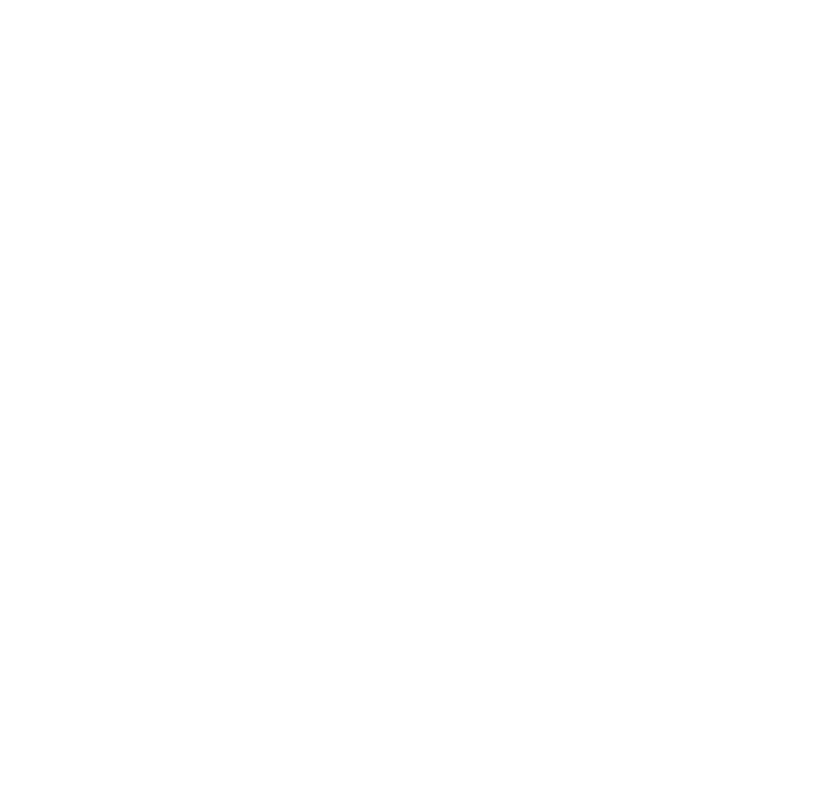
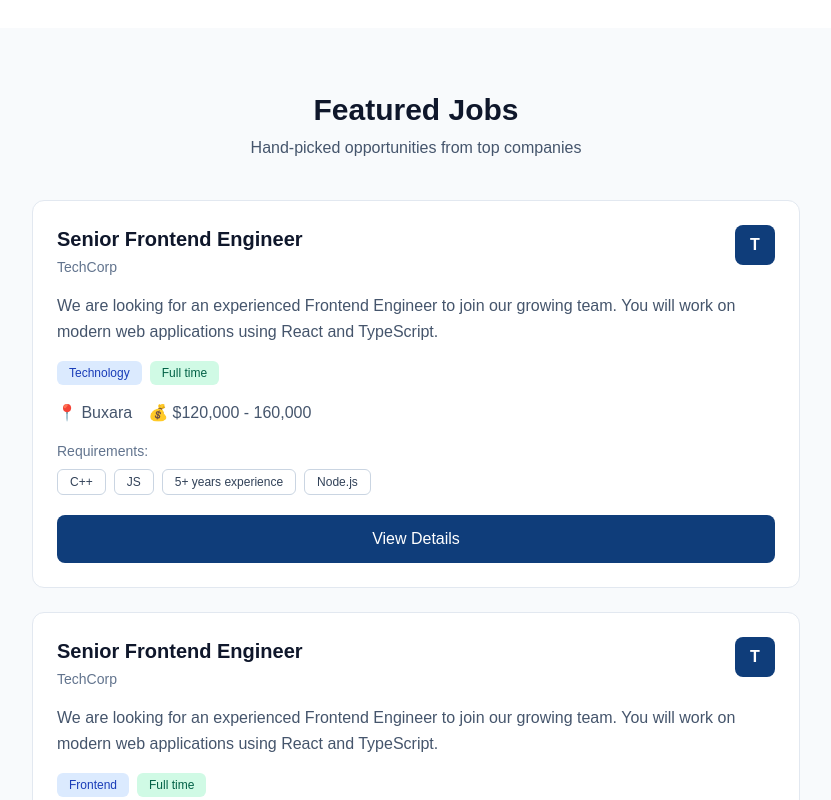
Before and after one commit to Zokajan1984/mustaqil_loyiha_1.1, a Next.js app: page / in a window 1280 px wide. Shown: the part 580-1380 px from the top of the page, without its empty margins (224-1055 px from the left). Before the commit the page ends 800 px from the top, so only its background shows below. Built offline with nearby package versions, Linux system fonts and the light colour scheme.

Commit message:
JobCard.tsx ni o'zgartirdim

```diff
--- a/app/page.tsx
+++ b/app/page.tsx
@@ -1,6 +1,7 @@
 import Header from "@/components/Header";
 import Hero from "@/components/Hero";
 import Stats from "@/components/Stats";
+import FeaturedJobs from "@/components/FeaturedJobs";
 
 export default function Home() {
   return (
@@ -8,6 +9,7 @@
       <Header />
       <Hero />
       <Stats />
+      <FeaturedJobs />
     </main>
   );
 }
--- a/components/FeaturedJobs.tsx
+++ b/components/FeaturedJobs.tsx
@@ -3,19 +3,21 @@
 
 export default function FeaturedJobs() {
   const jobs = data.jobs.slice(0, 3);
+
   return (
     <section className="bg-slate-50 py-16">
-      <div className="max-w-16xl mx-auto px-4">
+      <div className="max-w-6xl mx-auto px-4">
         <div className="text-center mb-10">
-          <h2 className="text-3xl font-bold text-slate-800 mb-2">
+          <h2 className="text-3xl font-bold text-slate-900 mb-2">
             Featured Jobs
           </h2>
-          <p className="text-slate-500">
+          <p className="text-slate-600">
             Hand-picked opportunities from top companies
           </p>
         </div>
 
-        <div className="grid grid-cols-1 mb:grid-cols-2 lg:grid-cols-3 gap-6">
+        {/* 1 колонка на мобильном, как на скрине */}
+        <div className="grid grid-cols-1 gap-6 max-w-3xl mx-auto">
           {jobs.map((job) => (
             <JobCard key={job.id} job={job} />
           ))}
--- a/components/JobCard.tsx
+++ b/components/JobCard.tsx
@@ -1,30 +1,89 @@
+// Тип вакансии как в db.json
 type Job = {
   id: string;
   title: string;
   company: string;
-  locaion: string;
+  location: string;
   salary: string;
   category: string;
+  type: string;
   description: string;
   requirements: string[];
 };
 
 export default function JobCard({ job }: { job: Job }) {
+  // Берём первую букву компании для аватарки
+  const avatarLetter = job.company.charAt(0).toUpperCase();
+  // Показываем первые 3 навыка, остальные считаем
+  const visibleReqs = job.requirements.slice(0, 5);
+  const moreCount = job.requirements.length - 5;
+
   return (
-    <div className="bg-white rounded-lg shadow p-6 hover:shadow-lg transition">
-      <div className="flex justify-between items-start mb-3">
-        <h3 className="text-xl font-semibold text-slate-800">{job.title}</h3>
-        <span className="bg-blue-100 text-blue-700 text-xs px-3 py-1 rounded-full">
+    // Карточка: белая, с границей, скруглённая, тень при наведении
+    <div className="bg-white rounded-xl border border-slate-200 p-6 hover:shadow-md transition">
+      {/* Верх: заголовок + аватарка */}
+      <div className="flex justify-between items-start mb-1">
+        <div>
+          {/* Название вакансии */}
+          <h3 className="text-xl font-semibold text-slate-900">{job.title}</h3>
+          {/* Компания */}
+          <p className="text-slate-500 text-sm mt-1">{job.company}</p>
+        </div>
+        {/* Аватарка компании - тёмно-синий квадрат с буквой */}
+        <div className="w-10 h-10 bg-[#0f3d7a] text-white rounded-lg flex items-center justify-center font-bold">
+          {avatarLetter}
+        </div>
+      </div>
+
+      {/* Описание */}
+      <p className="text-slate-600 mt-4 mb-4 leading-relaxed">
+        {job.description}
+      </p>
+
+      {/* Бейджи: категория и тип */}
+      <div className="flex gap-2 mb-4">
+        {/* Technology - голубой */}
+        <span className="bg-blue-100 text-blue-800 text-xs px-3 py-1 rounded-md font-medium">
           {job.category}
         </span>
-        <p className="text-slate-500 mb-2">
-          {job.company} • {job.locaion}
-        </p>
-        <p className="text-slate-900 font-medium mb-3">{job.salary}</p>
-        <p className="text-slate-600 text-sm">
-          {job.description.substring(0, 100)}...
-        </p>
+        {/* Full-time - зелёный */}
+        <span className="bg-emerald-100 text-emerald-800 text-xs px-3 py-1 rounded-md font-medium">
+          {job.type}
+        </span>
       </div>
+
+      {/* Локация и зарплата с иконками */}
+      <div className="flex items-center gap-4 text-slate-600 mb-4">
+        <span className="flex items-center gap-1">📍 {job.location}</span>
+        <span className="flex items-center gap-1">💰 {job.salary}</span>
+      </div>
+
+      {/* Требования */}
+      <div className="mb-5">
+        <p className="text-slate-500 text-sm mb-2">Requirements:</p>
+        <div className="flex flex-wrap gap-2">
+          {/* Выводим первые 3 навыка */}
+          {visibleReqs.map((req) => (
+            <span
+              key={req}
+              className="border border-slate-300 text-slate-700 text-xs px-3 py-1 rounded-md"
+            >
+              {req}
+            </span>
+          ))}
+          {/* Если навыков больше 3, показываем +N more */}
+          {/* {moreCount > 0 && (
+            <span className="border border-slate-300 text-slate-500 text-xs px-3 py-1 rounded-md">
+              +{moreCount} more
+            </span>
+          )} */}
+        </div>
+      </div>
+
+      {/* Кнопка */}
+      <button className="w-full bg-[#0f3d7a] hover:bg-[#0c3263] text-white py-3 rounded-lg font-medium transition">
+        View Details
+      </button>
     </div>
   );
 }
--- a/db.json
+++ b/db.json
@@ -7,8 +7,31 @@
       "location": "Buxara",
       "salary": "$120,000 - 160,000",
       "category": "Technology",
+      "type": "Full time",
       "description": "We are looking for an experienced Frontend Engineer to join our growing team. You will work on modern web applications using React and TypeScript.",
-      "requirements": ["React", "TypeScript", "5+ years experience", "Node.js"]
+      "requirements": ["C++", "JS", "5+ years experience", "Node.js"]
+    },
+    {
+      "id": "2",
+      "title": "Senior Frontend Engineer",
+      "company": "TechCorp",
+      "location": "Buxara",
+      "salary": "$120,000 - 160,000",
+      "category": "Frontend",
+      "type": "Full time",
+      "description": "We are looking for an experienced Frontend Engineer to join our growing team. You will work on modern web applications using React and TypeScript.",
+      "requirements": ["Pyhton", "CSS", "3+ years experience", "Node.js"]
+    },
+    {
+      "id": "3",
+      "title": "Midle Frontend Engineer",
+      "company": "TechCorp",
+      "location": "Tashkent",
+      "salary": "$80,000 - 100,000",
+      "category": "Technology",
+      "type": "Full time",
+      "description": "We are looking for an experienced Frontend Engineer to join our growing team. You will work on modern web applications using React and TypeScript.",
+      "requirements": ["React", "TypeScript", "1+ years experience"]
     }
   ]
 }
```
